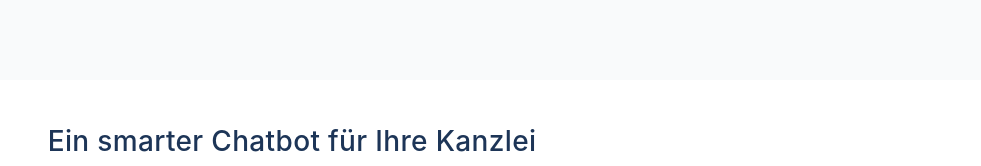
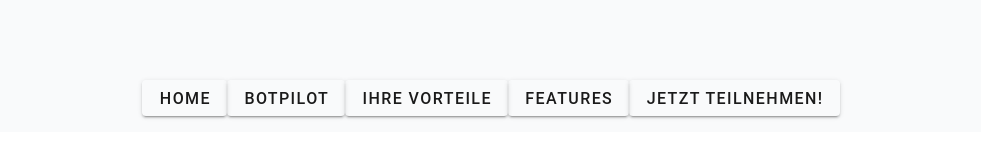
Before and after one commit to normanboettcher/BotPilot, a Vue app in the folder bot-pilot-web/chatme-web-app/: page / in a window 1280 px wide. Shown: the top 166 px of the page, without its empty margins (149-1130 px from the left). Built offline with nearby package versions, Linux system fonts and the light colour scheme.

Commit message:
Refactored logic for formData interaction

```diff
--- a/bot-pilot-web/chatme-web-app/src/App.vue
+++ b/bot-pilot-web/chatme-web-app/src/App.vue
@@ -1,11 +1,28 @@
 <script setup lang="ts">
 import HomeView from '@/views/HomeView.vue';
+import BotPilotHeader from '@components/header/BotPilotHeader.vue';
 </script>
 
 <template>
   <v-app>
-    <HomeView />
+    <v-main class="page-wrapper">
+      <BotPilotHeader />
+      <HomeView />
+    </v-main>
   </v-app>
 </template>
 
-<style scoped></style>
+<style scoped>
+.page-wrapper {
+  padding: 4rem 2rem;
+  background-color: var(--color-background);
+  min-height: 100vh;
+  width: 100%;
+}
+
+@media (max-width: 600px) {
+  .page-wrapper {
+    padding: 2rem 1rem;
+  }
+}
+</style>
--- a/bot-pilot-web/chatme-web-app/src/components/demo/Demo.vue
+++ b/bot-pilot-web/chatme-web-app/src/components/demo/Demo.vue
@@ -29,11 +29,7 @@ import FeatureList from '@/components/feature/FeatureList.vue';
 
 .demo-container {
   background-color: var(--color-card);
-}
-
-.demo-container {
-  background-color: var(--color-card);
   width: 100%;
-  //border: var(--color-border);
+  border: none;
 }
 </style>
--- a/bot-pilot-web/chatme-web-app/src/components/form/pilot/FaqList.vue
+++ b/bot-pilot-web/chatme-web-app/src/components/form/pilot/FaqList.vue
@@ -2,13 +2,12 @@
 import PilotFormTextField from '@/components/form/pilot/PilotFormTextField.vue';
 import type { Faq } from '@/components/domain/Faq.ts';
 import { defineProps, defineEmits } from 'vue';
-import { isStringInputEmpty } from '@/components/form/pilot/utils/pilotform.utils.ts';
 
 const props = defineProps<{ modelValue: Array<Faq> }>();
 const emit = defineEmits(['update:modelValue']);
 
 function updateFaq(index: number, field: 'question' | 'answer', value: string | undefined) {
-  if (isStringInputEmpty(value)) {
+  if (!value) {
     return;
   }
   const newFaqs = [...props.modelValue];
--- a/bot-pilot-web/chatme-web-app/src/components/form/pilot/KontaktdatenForm.vue
+++ b/bot-pilot-web/chatme-web-app/src/components/form/pilot/KontaktdatenForm.vue
@@ -2,7 +2,6 @@
 import type { Kontaktdaten } from '@/components/domain/Kontaktdaten.ts';
 import PilotFormTextField from '@/components/form/pilot/PilotFormTextField.vue';
 import { defineProps, defineEmits, computed } from 'vue';
-import { isStringInputEmpty } from '@/components/form/pilot/utils/pilotform.utils.ts';
 
 const props = defineProps<{
   modelValue: Kontaktdaten;
@@ -12,7 +11,7 @@ const emit = defineEmits<{
 }>();
 
 const updateKontaktdaten = (field: keyof Kontaktdaten, value: string | undefined) => {
-  if (isStringInputEmpty(value)) {
+  if (!value) {
     return;
   }
   const newValue = { ...props.modelValue, [field]: value };
--- a/bot-pilot-web/chatme-web-app/src/components/form/pilot/PilotForm.vue
+++ b/bot-pilot-web/chatme-web-app/src/components/form/pilot/PilotForm.vue
@@ -52,7 +52,7 @@ const submitForm = () => {
 };
 </script>
 <template>
-  <v-card class="pilot-form-card" elevation="2">
+  <v-card id="pilot-form" class="pilot-form-card" elevation="2">
     <v-card-text class="pilot-form-heading">
       Nehmen Sie jetzt an der Pilotgruppe teil und bestellen Sie Ihren individuellen Chatbot!
     </v-card-text>
--- a/bot-pilot-web/chatme-web-app/src/components/form/pilot/utils/pilotform.utils.ts
+++ /dev/null
@@ -1,3 +0,0 @@
-export const isStringInputEmpty = (value: string | undefined): boolean => {
-  return value === undefined || value.trim() === '';
-};
--- a/bot-pilot-web/chatme-web-app/src/components/header/BotPilotHeader.vue
+++ b/bot-pilot-web/chatme-web-app/src/components/header/BotPilotHeader.vue
@@ -1,50 +1,42 @@
-<script setup lang="ts"></script>
+<script setup lang="ts">
+const onClick = (element: string) => {
+  document.getElementById(element)?.scrollIntoView({ behavior: 'smooth' });
+};
+</script>
 
 <template>
   <header>
     <nav>
-      <RouterLink to="/">Home</RouterLink>
-      <RouterLink to="/about">About</RouterLink>
-      <RouterLink to="/pilot">BotPilot</RouterLink>
+      <v-btn class="nav-button">Home</v-btn>
+      <v-btn class="nav-button">BotPilot</v-btn>
+      <v-btn class="nav-button">Ihre Vorteile</v-btn>
+      <v-btn class="nav-button">Features</v-btn>
+      <v-btn class="nav-button" @click="() => onClick('pilot-form')">Jetzt teilnehmen!</v-btn>
     </nav>
   </header>
 </template>
 
 <style scoped>
 header {
-  line-height: 3;
+  line-height: 1;
   max-height: 100vh;
-}
-
-.logo {
-  display: block;
-  margin: 0 auto 2rem;
+  background-color: var(--color-background);
+  align-content: center;
 }
 
 nav {
   width: 100%;
-  font-size: 16px;
-  text-align: center;
-  margin-top: 2rem;
+  font-size: 14px;
   color: var(--color-text);
 }
 
-nav a.router-link-exact-active {
+.nav-button {
   color: var(--color-text);
-}
-
-nav a.router-link-exact-active:hover {
   background-color: transparent;
-}
-
-nav a {
-  display: inline-block;
-  padding: 0 1rem;
-  border-left: 1px solid var(--color-border);
-}
-
-nav a:first-of-type {
-  border: 0;
+  border: none;
+  padding: 0.5rem 1rem;
+  font-size: 1rem;
+  cursor: pointer;
 }
 
 @media (min-width: 1024px) {
@@ -60,16 +52,13 @@ nav a:first-of-type {
 
   header .wrapper {
     display: flex;
-    place-items: flex-start;
+    place-items: stretch;
     flex-wrap: wrap;
   }
 
   nav {
-    text-align: left;
-    margin-left: -1rem;
+    text-align: center;
     font-size: 1rem;
-
-    padding: 1rem 0;
     margin-top: 1rem;
   }
 }
--- a/bot-pilot-web/chatme-web-app/src/views/HomeView.vue
+++ b/bot-pilot-web/chatme-web-app/src/views/HomeView.vue
@@ -1,9 +1,9 @@
 <script setup lang="ts">
 import Demo from '@/components/demo/Demo.vue';
+import BotPilotHeader from '@components/header/BotPilotHeader.vue';
 </script>
 
 <template>
-  <v-main class="page-wrapper">
   <v-container class="full-height" fluid>
     <v-row align="center" justify="center">
       <v-col cols="12" md="11" lg="10" xl="9">
@@ -11,20 +11,6 @@ import Demo from '@/components/demo/Demo.vue';
       </v-col>
     </v-row>
   </v-container>
-  </v-main>
 </template>
 
-<style scoped>
-.page-wrapper {
-  padding: 4rem 2rem;
-  background-color: var(--color-background);
-  min-height: 100vh;
-  width: 100%;
-}
-
-@media (max-width: 600px) {
-  .page-wrapper {
-    padding: 2rem 1rem;
-  }
-}
-</style>
+<style scoped></style>
```
Lines whose indentation alone changed are shown as unchanged.
